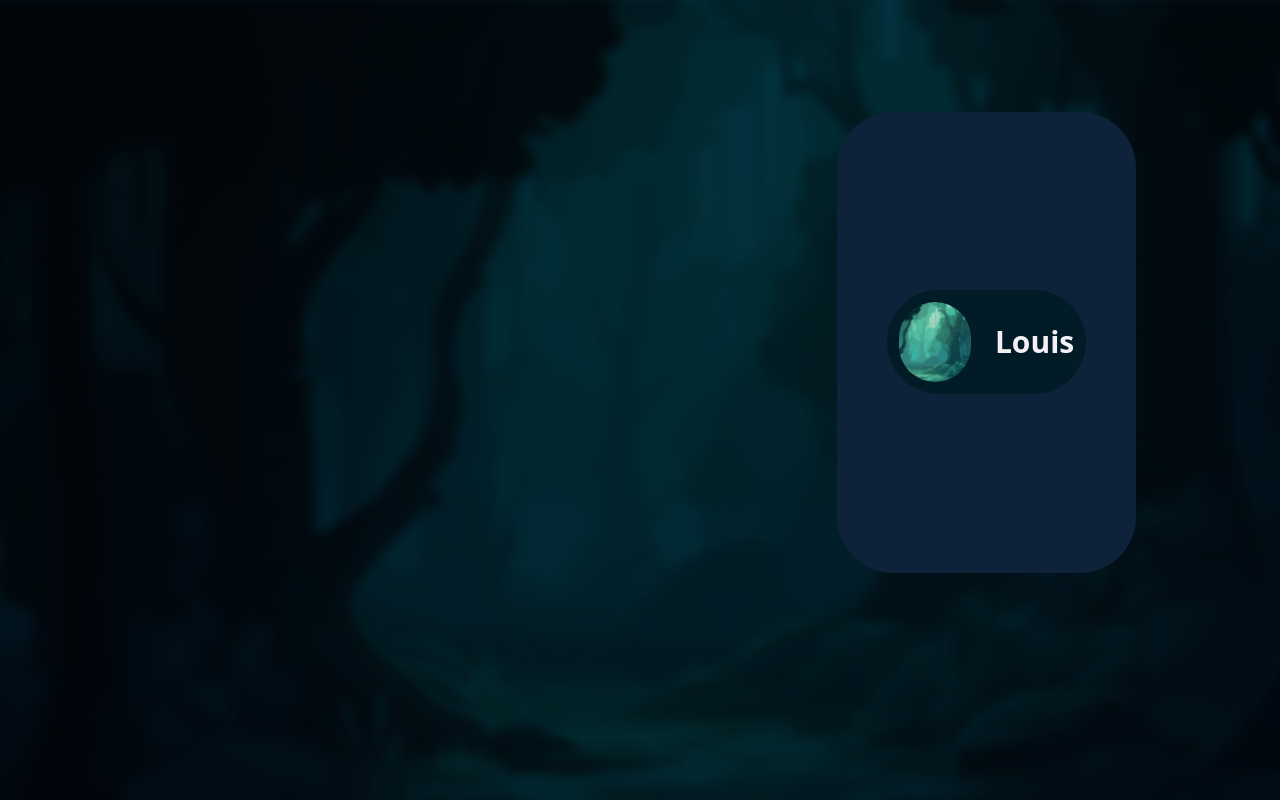
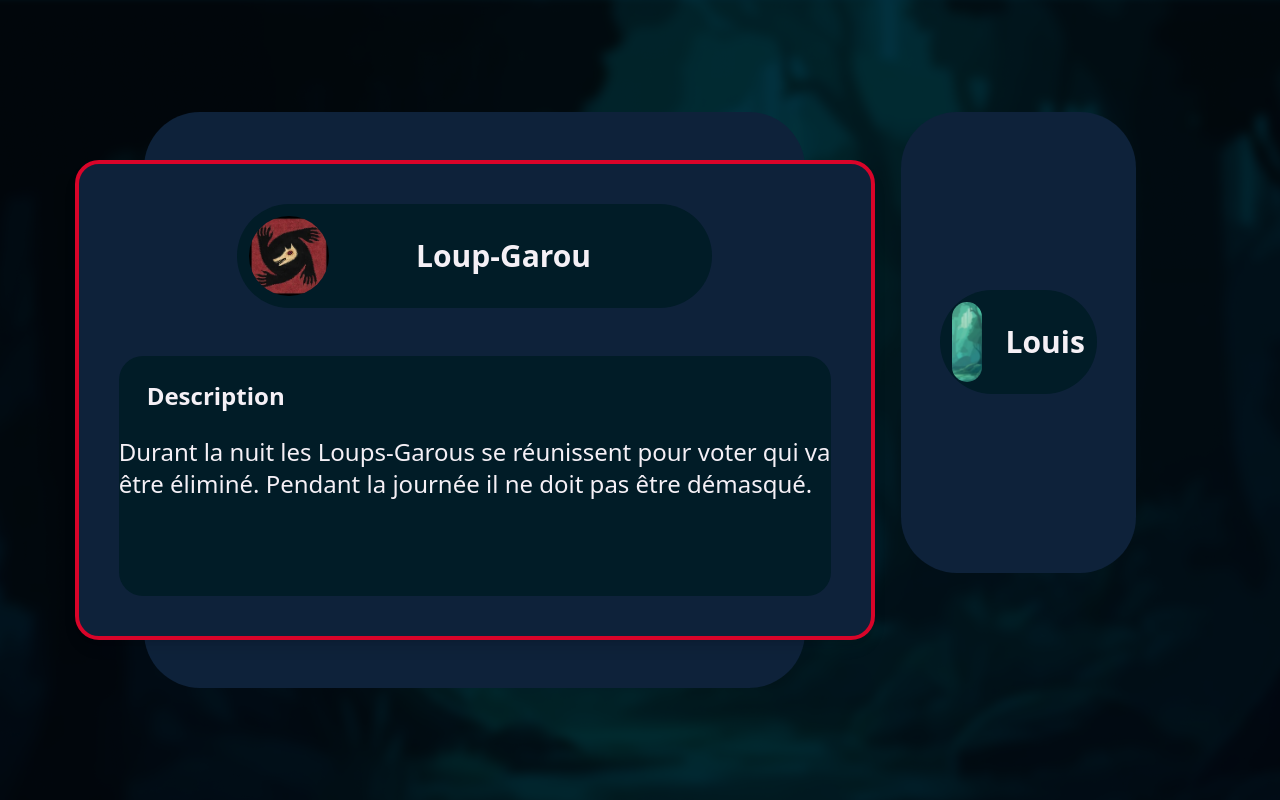
Before and after one commit to ClemStun/loup-garou-llm, an Angular app in the folder loup-garou-app/: page /new-game in a window 1280 px wide. Built offline with nearby package versions, Linux system fonts and the light colour scheme.

Commit message:
Composants

```diff
--- a/loup-garou-app/src/app/components/pages/nouvelle-partie/nouvelle-partie.component.html
+++ b/loup-garou-app/src/app/components/pages/nouvelle-partie/nouvelle-partie.component.html
@@ -1,5 +1,7 @@
 <div class="flex w-full h-full items-center justify-center gap-24 px-36 py-28">
-    <div class="w-2/3 bg-dark-1 rounded-16"></div>
+    <div class="flex w-2/3 bg-dark-1 rounded-16 h-full justify-center items-center">
+        <app-role-popup></app-role-popup>
+    </div>
     <div class="w-1/3 h-full flex flex-col gap-12">
         <div class="flex flex-col items-center justify-center gap-8 h-4/5 rounded-16 bg-dark-1">
             <div class="flex w-2/3 items-center gap-6 p-3 rounded-full bg-dark-bg">
--- a/loup-garou-app/src/app/components/shared/role-popup/role-popup.component.html
+++ b/loup-garou-app/src/app/components/shared/role-popup/role-popup.component.html
@@ -1 +1,21 @@
-<p>role-popup works!</p>
+<div class="flex flex-col w-150 h-100 bg-dark-1 gap-12 shadow-lg rounded-3xl items-center p-10 border-primary border-4">
+
+    <div class="flex w-2/3 items-center gap-6 p-3 rounded-full bg-dark-bg">
+        <div class="w-20 h-20 overflow-hidden rounded-full">
+            <img [src]="imgSrc" alt="Avatar" class="h-full object-cover" />
+        </div>
+        <div class="flex w-2/3 justify-center">
+            <h1 [innerHTML]="role" class="font-bold text-3xl"></h1>
+
+        </div>
+    </div>
+
+    <div class="flex flex-col w-full h-2/3 items-center gap-6 pt-6 rounded-3xl bg-dark-bg">
+        <div class="flex items-start w-full pl-2">
+            <h4 class="font-bold text-2xl ps-5 ">Description</h4>
+        </div>
+        <div class="flex items-start w-full">
+            <h4 class="text-2xl ">Durant la nuit les Loups-Garous se réunissent pour voter qui va être éliminé. Pendant la journée il ne doit pas être démasqué.</h4>
+        </div>
+    </div>
+</div>
--- a/loup-garou-app/src/app/components/shared/role-popup/role-popup.component.scss
+++ b/loup-garou-app/src/app/components/shared/role-popup/role-popup.component.scss
@@ -0,0 +1,6 @@
+.w-150{
+    width : 50rem;
+}
+.h-100{
+    height : 30rem;
+}
--- a/loup-garou-app/src/app/components/shared/role-popup/role-popup.component.ts
+++ b/loup-garou-app/src/app/components/shared/role-popup/role-popup.component.ts
@@ -6,5 +6,6 @@ import { Component } from '@angular/core';
   styleUrls: ['./role-popup.component.scss']
 })
 export class RolePopupComponent {
-
+  role = "Loup-Garou";
+  imgSrc = "../../../../assets/images/loup-garou.png";
 }
```
